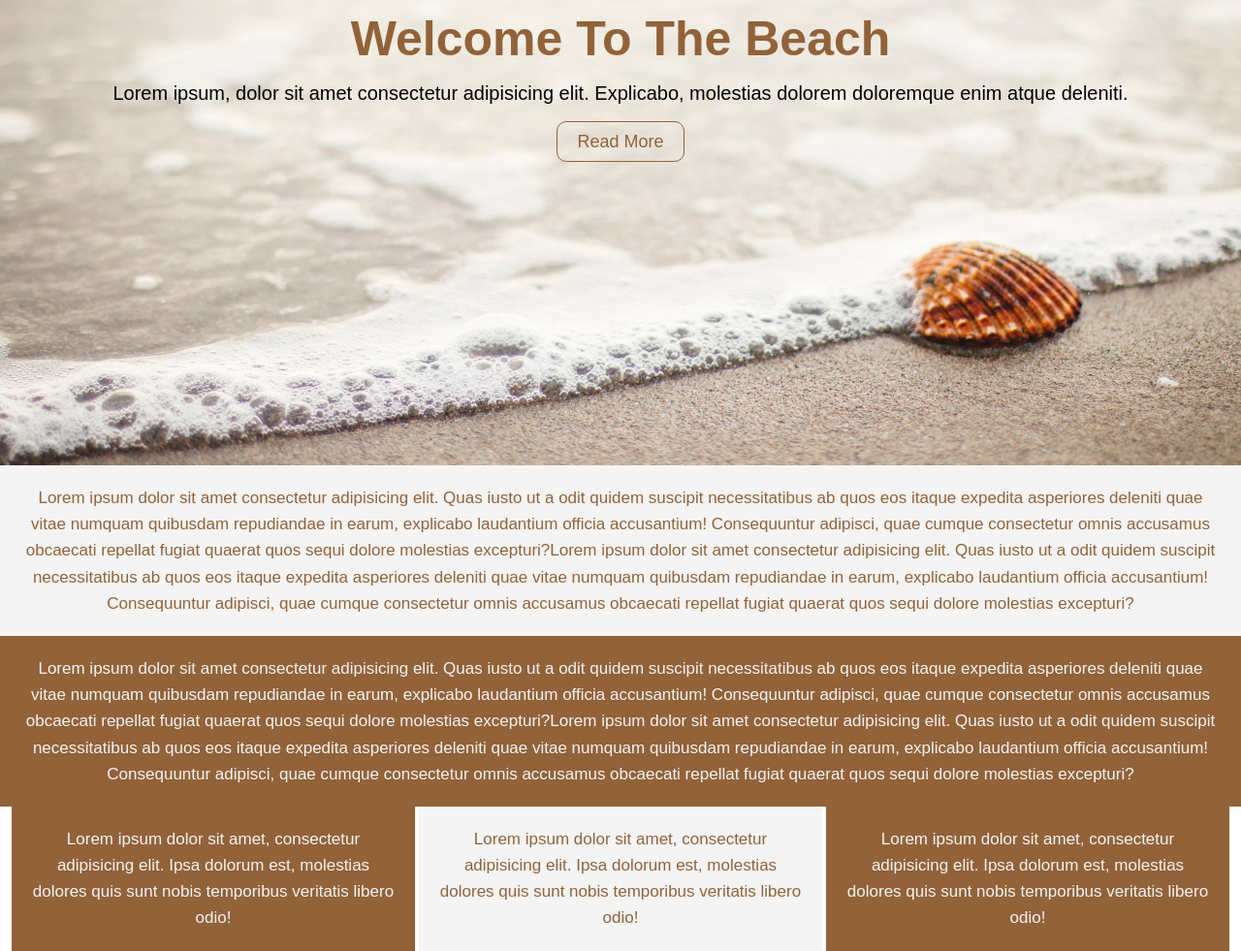
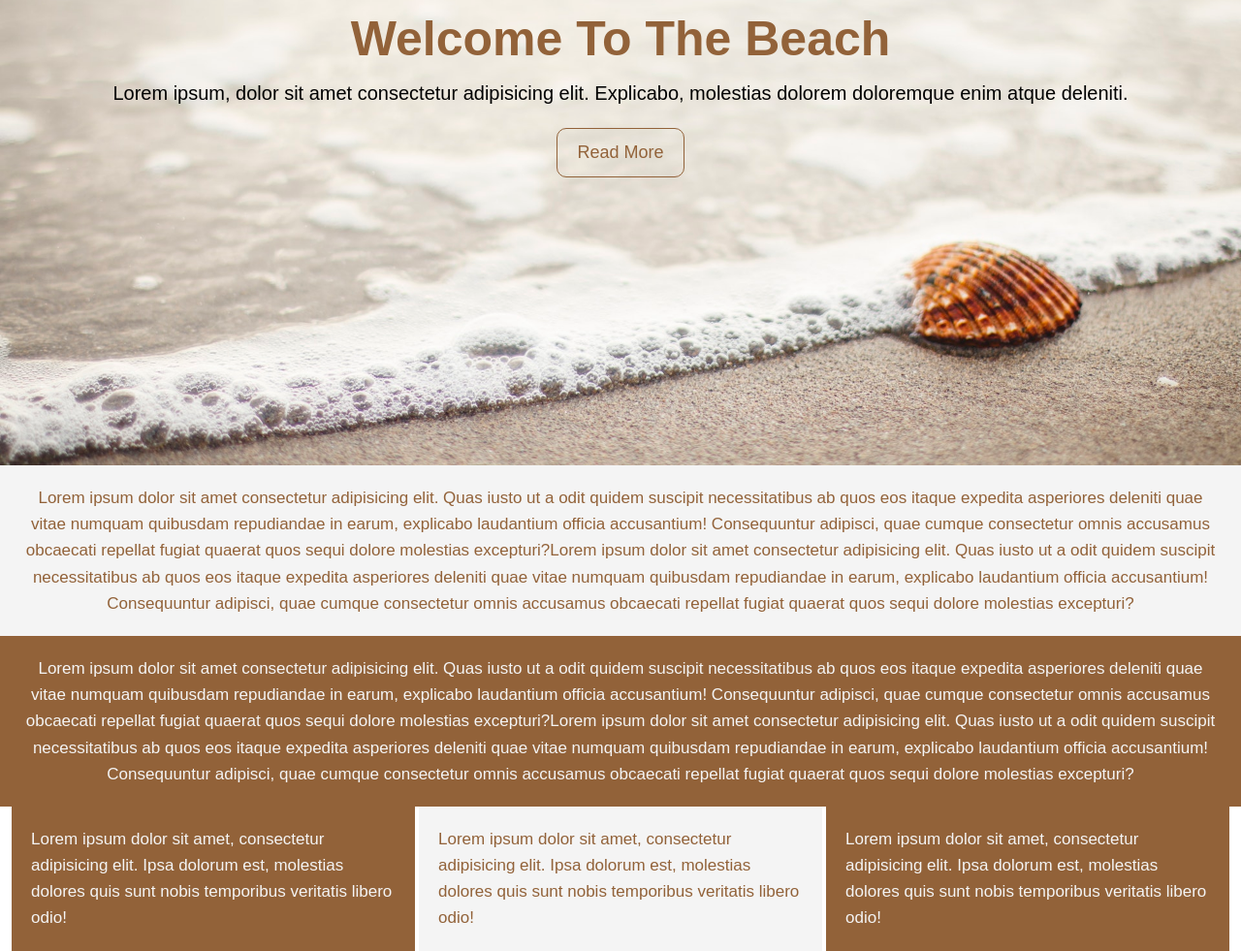
Before and after one commit to nadiia-kurovska/task-from-10.03, a plain HTML site: page assets/index.html in a window 1280 px wide. Shown: the part 320-1301 px from the top of the page at 97% size. Drawn offline with Linux system fonts and the light colour scheme.

Commit message:
minor fixes

```diff
--- a/assets/index.html
+++ b/assets/index.html
@@ -15,13 +15,13 @@
     </header>
     <main class="main-info">
         <section class="big-text">
-            <div class="text">Lorem ipsum dolor sit amet consectetur adipisicing elit. Quas iusto ut a odit quidem suscipit necessitatibus ab quos eos itaque expedita asperiores deleniti quae vitae numquam quibusdam repudiandae in earum, explicabo laudantium officia accusantium! Consequuntur adipisci, quae cumque consectetur omnis accusamus obcaecati repellat fugiat quaerat quos sequi dolore molestias excepturi?Lorem ipsum dolor sit amet consectetur adipisicing elit. Quas iusto ut a odit quidem suscipit necessitatibus ab quos eos itaque expedita asperiores deleniti quae vitae numquam quibusdam repudiandae in earum, explicabo laudantium officia accusantium! Consequuntur adipisci, quae cumque consectetur omnis accusamus obcaecati repellat fugiat quaerat quos sequi dolore molestias excepturi?</div>
-            <div class="text dark-bg">Lorem ipsum dolor sit amet consectetur adipisicing elit. Quas iusto ut a odit quidem suscipit necessitatibus ab quos eos itaque expedita asperiores deleniti quae vitae numquam quibusdam repudiandae in earum, explicabo laudantium officia accusantium! Consequuntur adipisci, quae cumque consectetur omnis accusamus obcaecati repellat fugiat quaerat quos sequi dolore molestias excepturi?Lorem ipsum dolor sit amet consectetur adipisicing elit. Quas iusto ut a odit quidem suscipit necessitatibus ab quos eos itaque expedita asperiores deleniti quae vitae numquam quibusdam repudiandae in earum, explicabo laudantium officia accusantium! Consequuntur adipisci, quae cumque consectetur omnis accusamus obcaecati repellat fugiat quaerat quos sequi dolore molestias excepturi?</div>
+            <article class="text">Lorem ipsum dolor sit amet consectetur adipisicing elit. Quas iusto ut a odit quidem suscipit necessitatibus ab quos eos itaque expedita asperiores deleniti quae vitae numquam quibusdam repudiandae in earum, explicabo laudantium officia accusantium! Consequuntur adipisci, quae cumque consectetur omnis accusamus obcaecati repellat fugiat quaerat quos sequi dolore molestias excepturi?Lorem ipsum dolor sit amet consectetur adipisicing elit. Quas iusto ut a odit quidem suscipit necessitatibus ab quos eos itaque expedita asperiores deleniti quae vitae numquam quibusdam repudiandae in earum, explicabo laudantium officia accusantium! Consequuntur adipisci, quae cumque consectetur omnis accusamus obcaecati repellat fugiat quaerat quos sequi dolore molestias excepturi?</article>
+            <article class="text dark-bg">Lorem ipsum dolor sit amet consectetur adipisicing elit. Quas iusto ut a odit quidem suscipit necessitatibus ab quos eos itaque expedita asperiores deleniti quae vitae numquam quibusdam repudiandae in earum, explicabo laudantium officia accusantium! Consequuntur adipisci, quae cumque consectetur omnis accusamus obcaecati repellat fugiat quaerat quos sequi dolore molestias excepturi?Lorem ipsum dolor sit amet consectetur adipisicing elit. Quas iusto ut a odit quidem suscipit necessitatibus ab quos eos itaque expedita asperiores deleniti quae vitae numquam quibusdam repudiandae in earum, explicabo laudantium officia accusantium! Consequuntur adipisci, quae cumque consectetur omnis accusamus obcaecati repellat fugiat quaerat quos sequi dolore molestias excepturi?</article>
         </section>
         <section class="small-text">
-            <div class="text dark-bg small-section">Lorem ipsum dolor sit amet, consectetur adipisicing elit. Ipsa dolorum est, molestias dolores quis sunt nobis temporibus veritatis libero odio!</div>
-            <div class="text small-section">Lorem ipsum dolor sit amet, consectetur adipisicing elit. Ipsa dolorum est, molestias dolores quis sunt nobis temporibus veritatis libero odio!</div>
-            <div class="text dark-bg small-section">Lorem ipsum dolor sit amet, consectetur adipisicing elit. Ipsa dolorum est, molestias dolores quis sunt nobis temporibus veritatis libero odio!</div>
+            <article class="text dark-bg small-section">Lorem ipsum dolor sit amet, consectetur adipisicing elit. Ipsa dolorum est, molestias dolores quis sunt nobis temporibus veritatis libero odio!</article>
+            <article class="text small-section">Lorem ipsum dolor sit amet, consectetur adipisicing elit. Ipsa dolorum est, molestias dolores quis sunt nobis temporibus veritatis libero odio!</article>
+            <article class="text dark-bg small-section">Lorem ipsum dolor sit amet, consectetur adipisicing elit. Ipsa dolorum est, molestias dolores quis sunt nobis temporibus veritatis libero odio!</article>
         </section>
     </main>
 </body>
--- a/assets/style.css
+++ b/assets/style.css
@@ -10,7 +10,8 @@
     background-image: url(./img/beach.jpg);
     background-position: center;
     background-size: cover;
-    height: 100vh;
+    background-repeat: no-repeat;
+    min-height: 100vh;
     text-align: center;
     line-height: 1.6;
     font-family: Arial, "Helvetica Neue", Helvetica, sans-serif;
@@ -26,6 +27,7 @@
     margin-bottom: 20px;
 }
 .button{
+    display: inline-block;
     text-decoration: none;
     font-size: 18px;
     padding: 10px 20px;
@@ -55,4 +57,5 @@
 .small-section{
     display: inline-block;
     width: 32.5vw;
+    text-align: left;
 }
```
